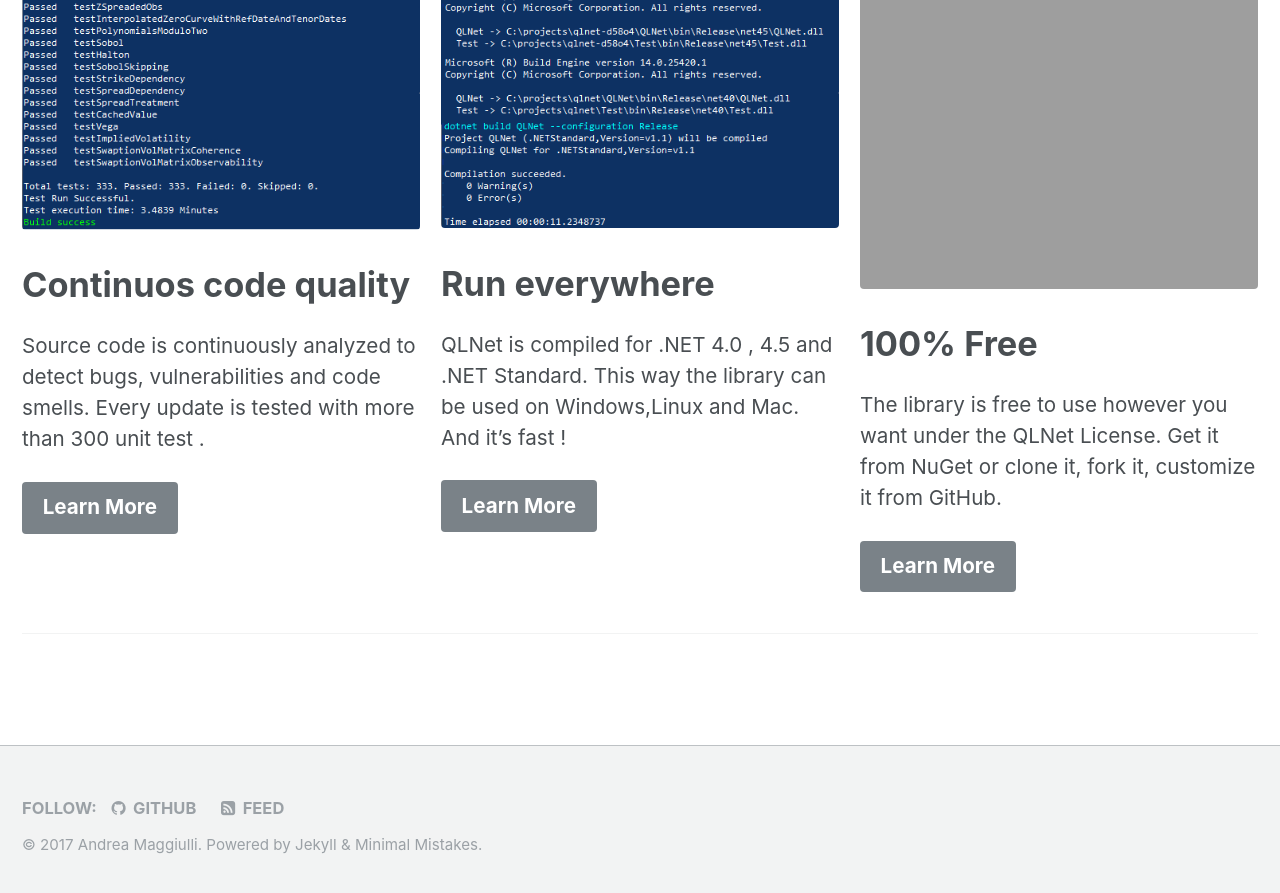
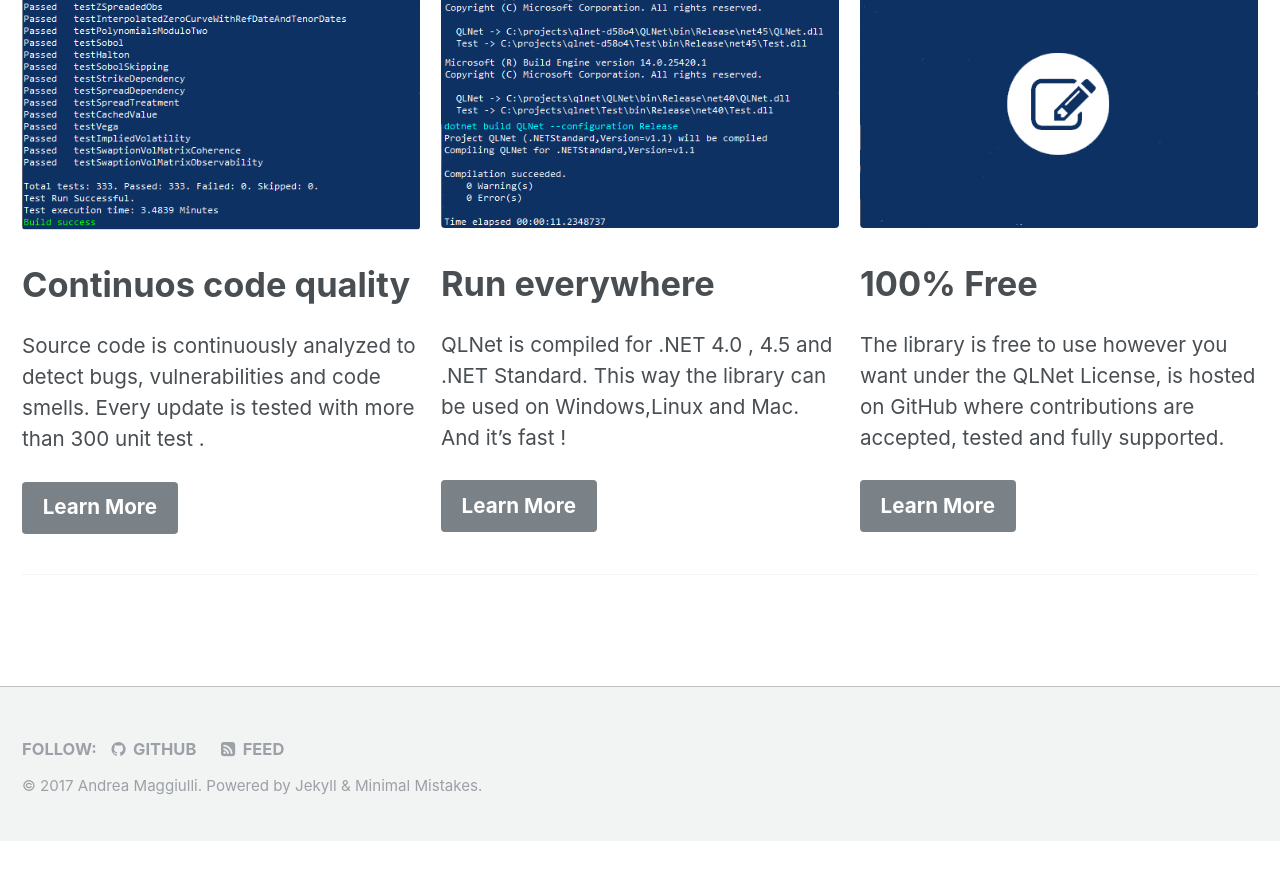
Before and after one commit to amaggiulli/QLNet, a Jekyll site: the page built from _pages/home.md, in a window 1280 px wide and 900 px high, scrolled down 773 px. Shown: the top 893 px of the window. Built offline with Jekyll 4.4.1, drawn with Linux system fonts in a browser that asks for light colours; after the commit the page ends 1614 px from its top, so only the background shows below that.

Commit message:
Blog update [skip ci]

```diff
--- a/_pages/home.md
+++ b/_pages/home.md
@@ -21,10 +21,10 @@ feature_row:
     excerpt: "QLNet is compiled for .NET 4.0 , 4.5 and .NET Standard. This way the library can be used on Windows,Linux and Mac. And it's fast !"
     url: "/docs/layouts/"
     btn_label: "Learn More"
-  - image_path: /assets/images/mm-free-feature.png
+  - image_path: /assets/images/qlnet-free-feature.png
     alt: "100% free"
     title: "100% Free"
-    excerpt: "The library is free to use however you want under the QLNet License. Get it from NuGet or clone it, fork it, customize it from GitHub."
+    excerpt: "The library is free to use however you want under the QLNet License, is hosted on GitHub where contributions are accepted, tested and fully supported."
     url: "/docs/license/"
     btn_label: "Learn More"
 github:
```
Also changed, not shown: assets/images/qlnet-free-feature.png (added).
